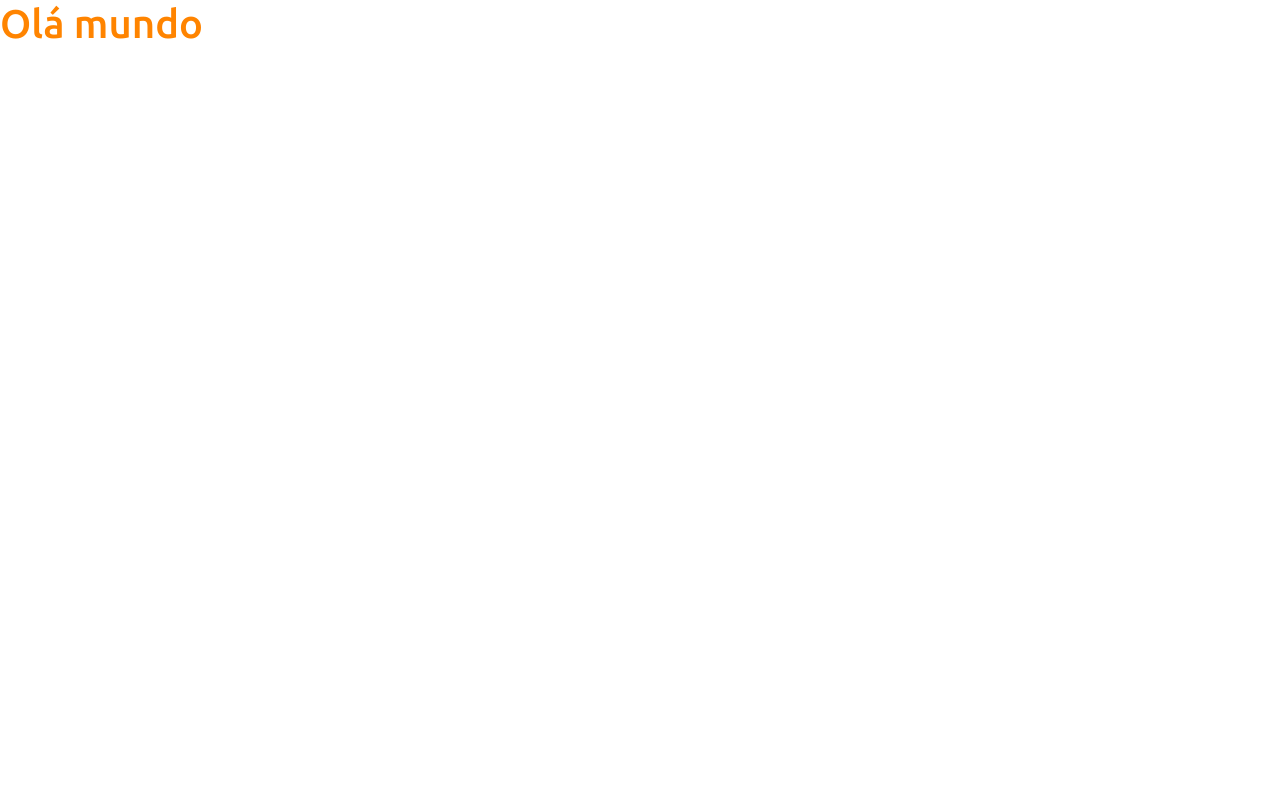
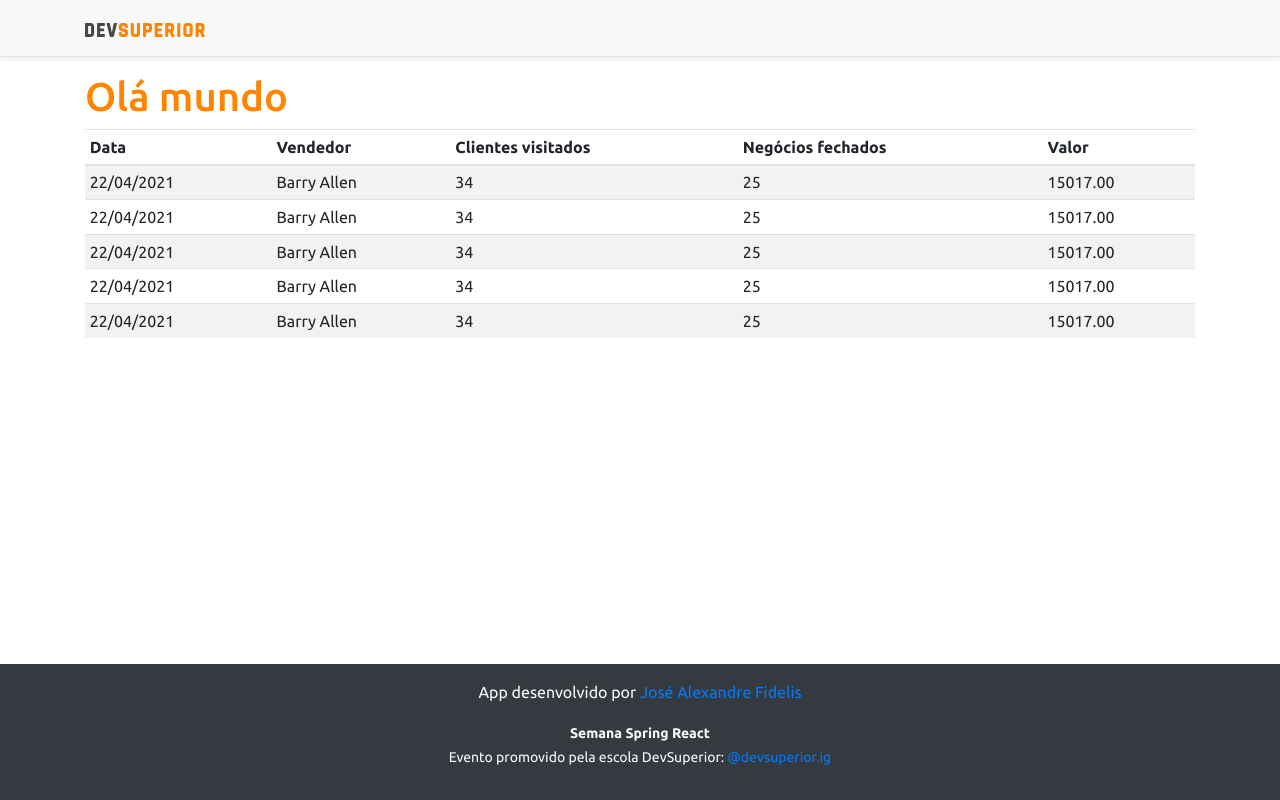
Before and after one commit to jafidelis/projeto-sds3, a React (Create React App) app in the folder frontend/: page / in a window 1280 px wide. Built offline with nearby package versions, Linux system fonts and the light colour scheme.

Commit message:
Basic static components

```diff
--- a/frontend/src/App.tsx
+++ b/frontend/src/App.tsx
@@ -1,9 +1,17 @@
+import DataTable from "components/DataTable";
+import Footer from "components/Footer";
+import NavBar from "components/NavBar";
 
 function App() {
   return (
-    <div className="App">
+    <>
+    <NavBar />
+    <div className="container">
       <h1 className="text-primary">Olá mundo</h1>
+      <DataTable />
     </div>
+    <Footer />
+    </>
   );
 }
 
--- /dev/null
+++ b/frontend/src/components/DataTable/index.tsx
@@ -0,0 +1,56 @@
+function DataTable() {
+    return (
+        <div className="table-responsive">
+            <table className="table table-striped table-sm">
+                <thead>
+                    <tr>
+                        <th>Data</th>
+                        <th>Vendedor</th>
+                        <th>Clientes visitados</th>
+                        <th>Negócios fechados</th>
+                        <th>Valor</th>
+                    </tr>
+                </thead>
+                <tbody>
+                    <tr>
+                        <td>22/04/2021</td>
+                        <td>Barry Allen</td>
+                        <td>34</td>
+                        <td>25</td>
+                        <td>15017.00</td>
+                    </tr>
+                    <tr>
+                        <td>22/04/2021</td>
+                        <td>Barry Allen</td>
+                        <td>34</td>
+                        <td>25</td>
+                        <td>15017.00</td>
+                    </tr>
+                    <tr>
+                        <td>22/04/2021</td>
+                        <td>Barry Allen</td>
+                        <td>34</td>
+                        <td>25</td>
+                        <td>15017.00</td>
+                    </tr>
+                    <tr>
+                        <td>22/04/2021</td>
+                        <td>Barry Allen</td>
+                        <td>34</td>
+                        <td>25</td>
+                        <td>15017.00</td>
+                    </tr>
+                    <tr>
+                        <td>22/04/2021</td>
+                        <td>Barry Allen</td>
+                        <td>34</td>
+                        <td>25</td>
+                        <td>15017.00</td>
+                    </tr>
+                </tbody>
+            </table>
+        </div>
+    );
+}
+
+export default DataTable;
--- /dev/null
+++ b/frontend/src/components/Footer/index.tsx
@@ -0,0 +1,13 @@
+function Footer() {
+    return (
+        <footer className="footer mt-auto py-3 bg-dark">
+            <div className="container">
+                <p className="text-light">App desenvolvido por <a href="https://github.com/jafidelis" target="_blank" rel="noreferrer">José Alexandre Fidelis</a></p>
+                <p className="text-light"><small><strong>Semana Spring React</strong><br/>
+                Evento promovido pela escola DevSuperior: <a href="https://instagram.com/devsuperior.ig" target="_blank" rel="noreferrer">@devsuperior.ig</a></small></p>
+            </div>
+        </footer>
+    );
+}
+
+export default Footer;
--- /dev/null
+++ b/frontend/src/components/NavBar/index.tsx
@@ -0,0 +1,15 @@
+import ImgDsDark from 'assets/img/ds_dark.svg';
+
+function NavBar() {
+    return (
+        <div className="d-flex flex-column flex-md-row align-items-center p-3 px-md-4 mb-3 bg-light border-bottom shadow-sm">
+        <div className="container">
+          <nav className="my-2 my-md-0 mr-md-3">
+            <img src={ImgDsDark} alt="DevSuperior" width="120" />
+          </nav>
+        </div>
+      </div>
+    );
+  }
+
+  export default NavBar;
```
Also changed, not shown: frontend/src/assets/img/ds_dark.svg (added).
